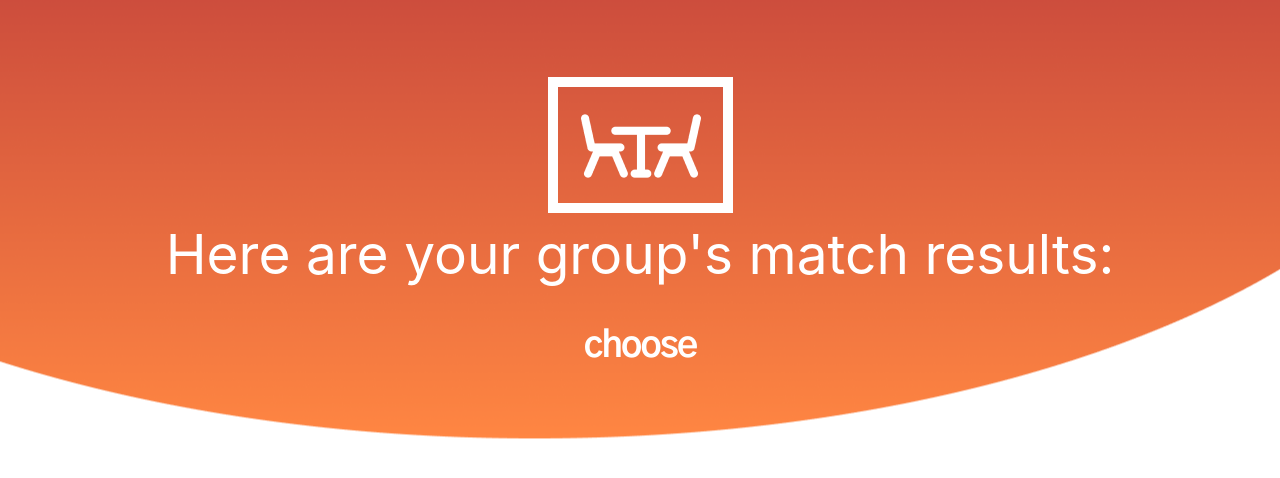
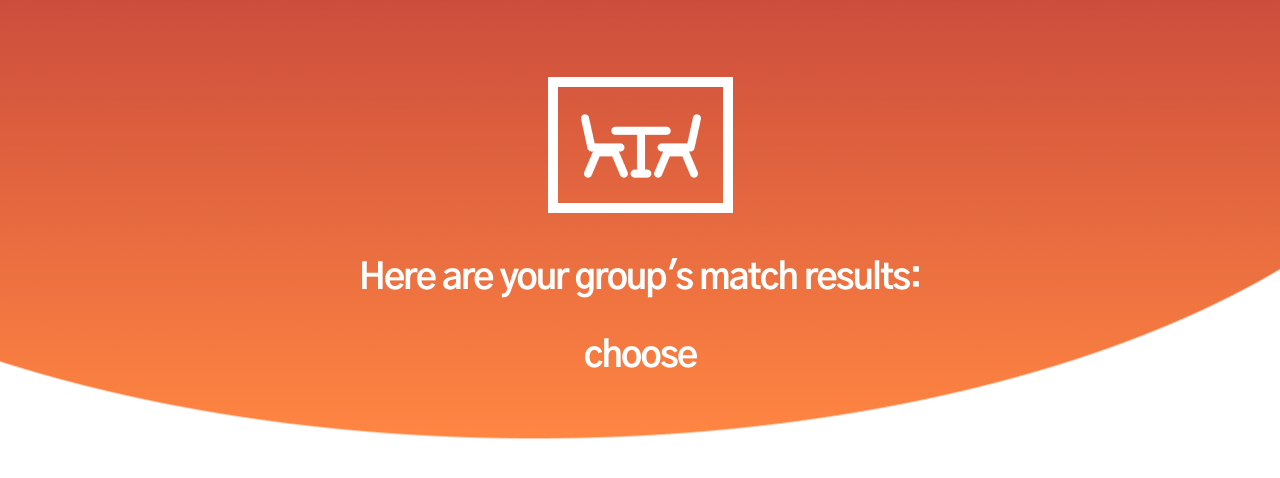
Before and after one commit to tpacba/tinderforrestaurants, a website: page public/results.html in a window 1280 px wide. Drawn offline with nearby package versions, Linux system fonts and the light colour scheme.

Commit message:
gave styling to heading in results.html, gave choose class to body and placed carousel into container

```diff
--- a/public/css/styles.css
+++ b/public/css/styles.css
@@ -225,7 +225,7 @@ footer {
     background-position: center;
 }
 
-.choose-heading {
+.choose-heading, #matchTitle {
     font-family: Gothic A1;
 font-style: normal;
 font-weight: 800;
--- a/public/results.html
+++ b/public/results.html
@@ -13,24 +13,24 @@
     <link rel="icon" type="image/png" href="./css/assets/favicon.png">
 
 </head>
-<body>
+<body class="choose">
     <div class="logo"></div>
-    <p id="matchTitle">Here are your group's match results:</p>
-    <body class="choose">
+    <h2 id="matchTitle" style="margin-top: 30px;">Here are your group's match results:</h2>
         <div class="container">
             <div class="row" style="width: fit-content; margin-left: auto; margin-right: auto;">
                 <h2 class="choose-heading">choose</h2>
             </div>
-        </div>
-        <div class="row">
-            <div class="col-6" style="display: block; margin-left: auto; margin-right: auto;">
-                <div id="carouselExampleSlidesOnly" class="carousel slide" data-ride="carousel">
-                    <div class="carousel-inner">
+            <div class="row">
+                <div class="col-6" style="display: block; margin-left: auto; margin-right: auto;">
+                    <div id="carouselExampleSlidesOnly" class="carousel slide" data-ride="carousel">
+                        <div class="carousel-inner">
+                            <!-- Append chosen items as a card here -->
+                        </div>
                     </div>
                 </div>
             </div>
         </div>
-        </div>
+
 
     <script>
 
```
